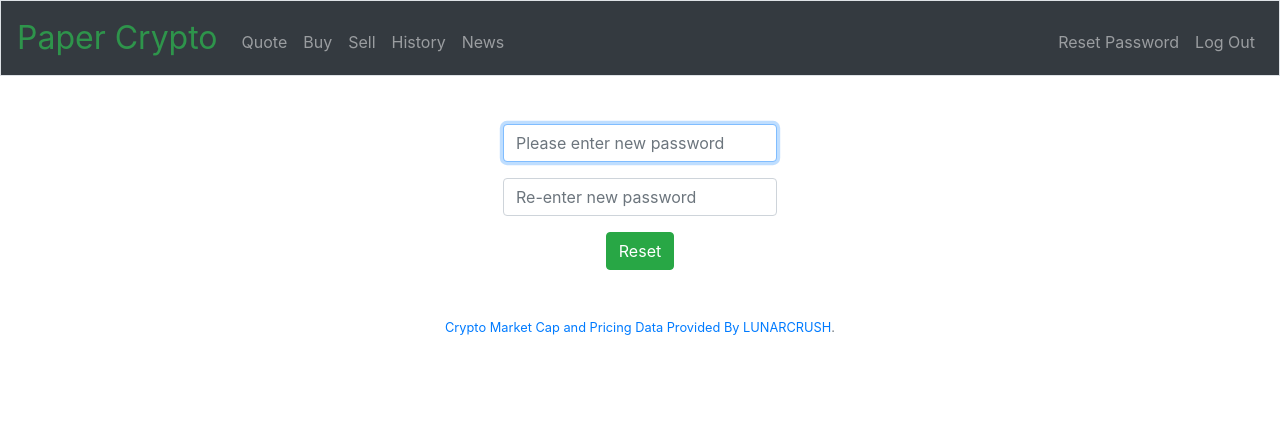
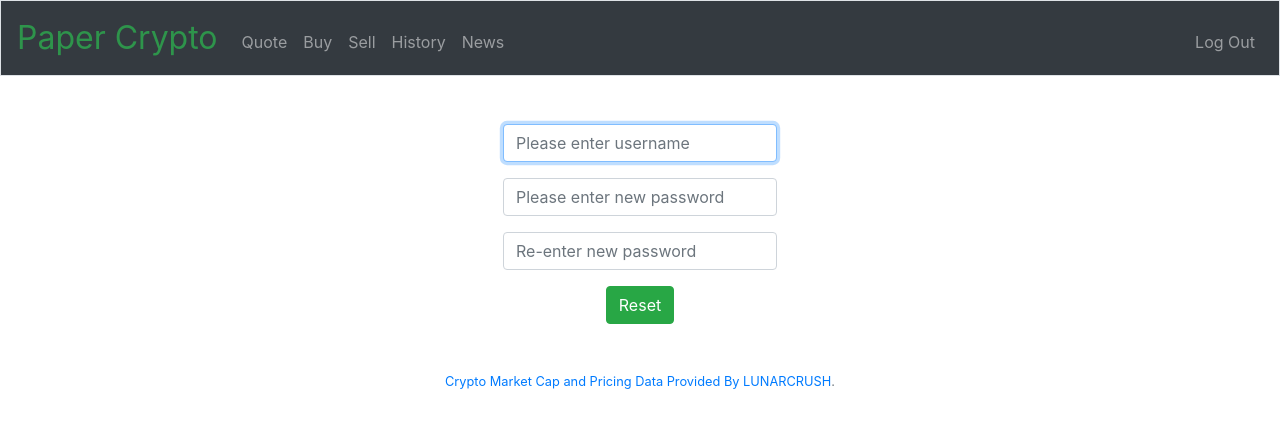
Before and after one commit to uhsipra/Paper_Crypto, a Flask app: page /reset in a window 1280 px wide. Shown: the top 428 px of the page. Run offline with Flask 2, Linux system fonts and the light colour scheme; a user stored in the database is signed in; some libraries are stand-ins or nearby versions.

Commit message:
Addidtional improvments

```diff
--- a/application.py
+++ b/application.py
@@ -252,16 +252,19 @@ def register():
 
 
 @app.route("/reset", methods=["GET", "POST"])
-@login_required
 def reset():
     """Reset user password"""
     if request.method == "POST":
 
+        username = request.form.get("username")
         password = request.form.get("password")
         confirmation = request.form.get("confirmation")
 
-        if not password or not confirmation:
-            flash('Please enter password.')
+        if not username:
+            flash('Please enter username')
+            return redirect("/reset")
+        elif not password or not confirmation:
+            flash('Please enter password')
             return redirect("/reset")
         elif len(password) < 5:
             flash('Password must be atleast 5 characters long.')
@@ -270,17 +273,20 @@ def reset():
             flash('Passwords do not match')
             return redirect("/reset")
 
-        user_hash = db.execute("SELECT hash FROM users WHERE id = ?", (session["user_id"],)).fetchall()
+        user_hash = db.execute("SELECT hash FROM users WHERE username = ?", (username,)).fetchall()
+
+        if not user_hash:
+            flash('Username does not exist')
+            return redirect("/reset")
 
         if check_password_hash(user_hash[0]["hash"], password):
             flash('New password cannot be the same as the current password.')
             return redirect("/reset")
 
-        db.execute("UPDATE users SET hash = ? WHERE id = ?", (generate_password_hash(password), session["user_id"]))
+        db.execute("UPDATE users SET hash = ? WHERE username = ?", (generate_password_hash(password), username))
         db.commit()
 
-        flash('Password Successfully Changed.')
-        return redirect("/")
+        return render_template("login.html", message="Password has been reset.")
 
     else:
         return render_template("Reset_Password.html")
--- a/templates/Reset_Password.html
+++ b/templates/Reset_Password.html
@@ -7,6 +7,9 @@
 {% block main %}
     <form action="/reset" method="post">
         <div class="form-group">
+            <input autofocus class="form-control" name="username" placeholder="Please enter username" type="text">
+        </div>
+        <div class="form-group">
             <input autofocus class="form-control" name="password" placeholder="Please enter new password" type="password">
         </div>
         <div class="form-group">
--- a/templates/layout.html
+++ b/templates/layout.html
@@ -40,13 +40,13 @@
                         <li class="nav-item"><a class="nav-link" href="/news">News</a></li>
                     </ul>
                     <ul class="navbar-nav ml-auto mt-2">
-                        <li class="nav-item"><a class="nav-link" href="/reset">Reset Password</a></li>
                         <li class="nav-item"><a class="nav-link" href="/logout">Log Out</a></li>
                     </ul>
                 {% else %}
                     <ul class="navbar-nav ml-auto mt-2">
+                        <li class="nav-item"><a class="nav-link" href="/login">Log In</a></li>
                         <li class="nav-item"><a class="nav-link" href="/register">Register</a></li>
-                        <li class="nav-item"><a class="nav-link" href="/login">Log In</a></li>
+                        <li class="nav-item"><a class="nav-link" href="/reset">Reset Password</a></li>
                     </ul>
                 {% endif %}
             </div>
```
Also changed, not shown: crypto.db.
